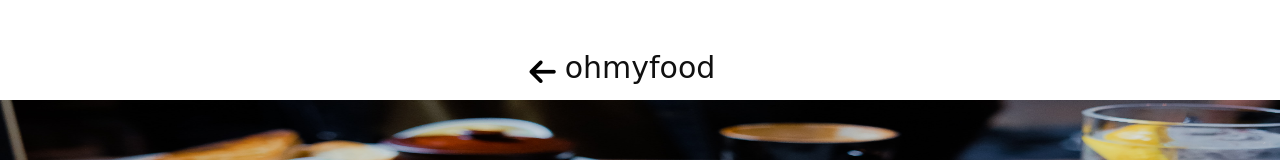
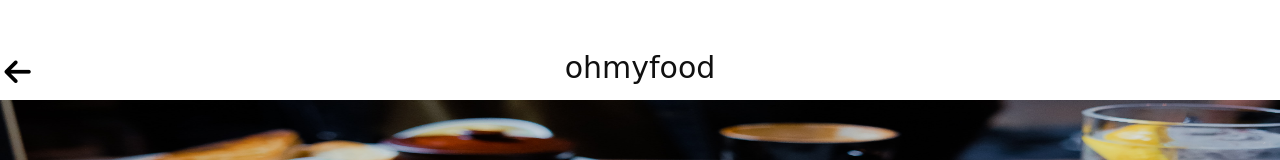
Before and after one commit to zino59950/projet4, a website: page alafrançaise-index.html in a window 1280 px wide. Shown: the top 160 px of the page. Drawn offline with Linux system fonts and the light colour scheme; a web font is replaced by a local one.

Commit message:
probleme footer

```diff
--- a/SASS/style.scss
+++ b/SASS/style.scss
@@ -650,6 +650,13 @@ i.fa-solid.fa-check {
 @media screen and (min-width: 768px) {
     /* Votre SCSS pour les grands écrans ici */
     /* img */
+    header .arrow {
+        font-size: 30px;
+        position: relative;
+        top: 40px;
+        right: 50%;
+        margin-left: 5px;
+    }
     .image-palette img {
         width: 100%;
         height: 350px;
```
Also changed, not shown: dossier-css/style.css, 1 other file.
